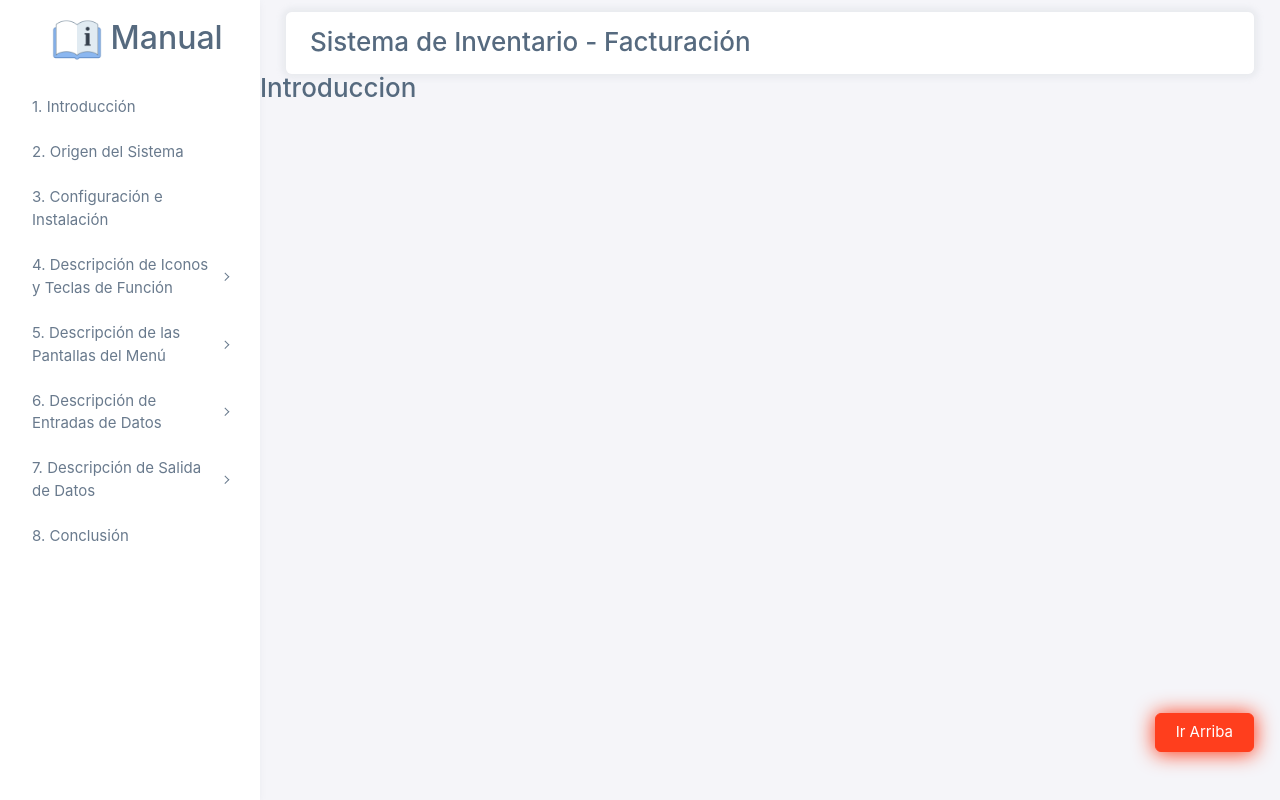
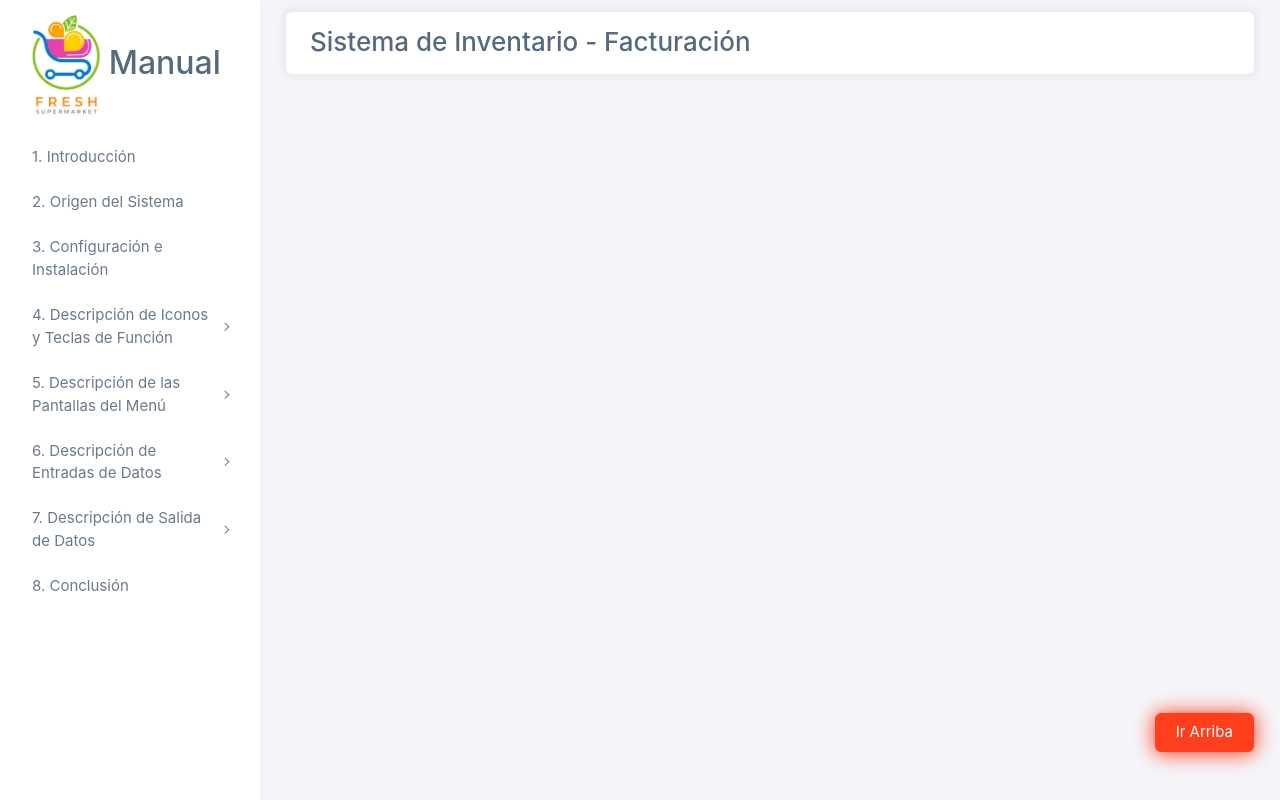
Before and after one commit to DanEnd28/Manual, a plain HTML site: page index.html in a window 1280 px wide. Drawn offline with Linux system fonts and the light colour scheme.

Commit message:
Cambio logo

```diff
--- a/Librerias/Estilos.css
+++ b/Librerias/Estilos.css
@@ -1,11 +1,10 @@
 .Logo {
     width: auto;
-    height: 50px;
+    height: 100px;
 }
 
 .logito {
     margin-top: 15px;
-    margin-left: 20px;
 }
 
 .centrado {
--- a/index.html
+++ b/index.html
@@ -31,7 +31,7 @@
             <!-- Menu -->
             <aside id="layout-menu" class="layout-menu menu-vertical menu bg-menu-theme">
                 <div class="app-brand demo align-items-center logito">
-                    <h2><img src="Imagenes/M.ico" alt="Manual" class="Logo"> Manual</h2>
+                    <h2><img src="Imagenes/Logo.png" alt="Manual" class="Logo"> Manual</h2>
                     <a href="javascript:void(0);" class="layout-menu-toggle menu-link text-large ms-auto d-block d-xl-none">
                         <i class="bx bx-chevron-left bx-sm align-middle"></i>
                     </a>
@@ -230,7 +230,7 @@
                 <!-- Content wrapper -->
                 <div class="content-wrapper">
                     <!-- CONTENIDO -->
-                    <h3 id="introduccion">Introduccion</h3>
+
                     <!-- / CONTENIDO -->
                 </div>
                 <!-- Content wrapper -->
```
Also changed, not shown: Imagenes/Logo.png (added).
